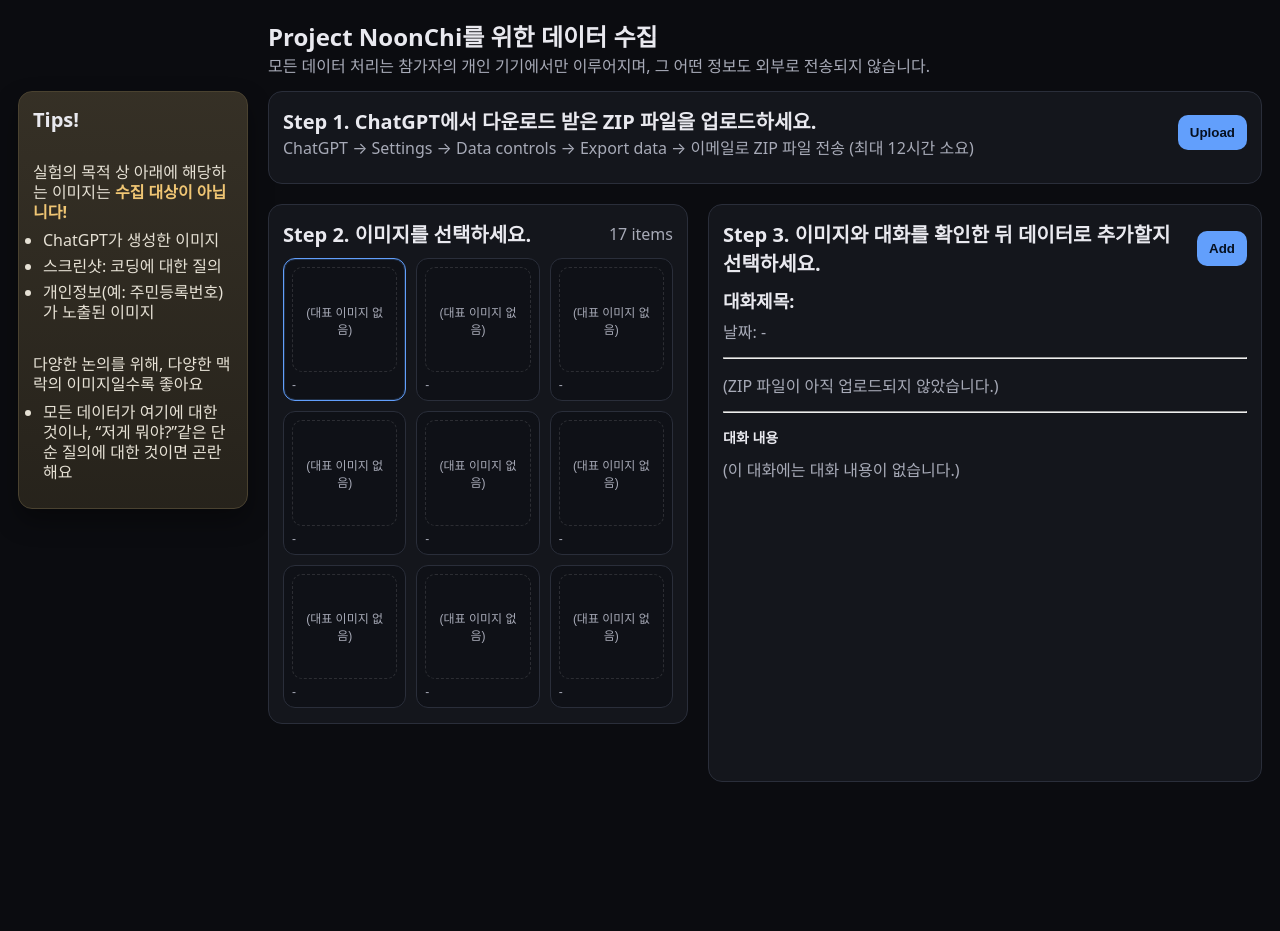
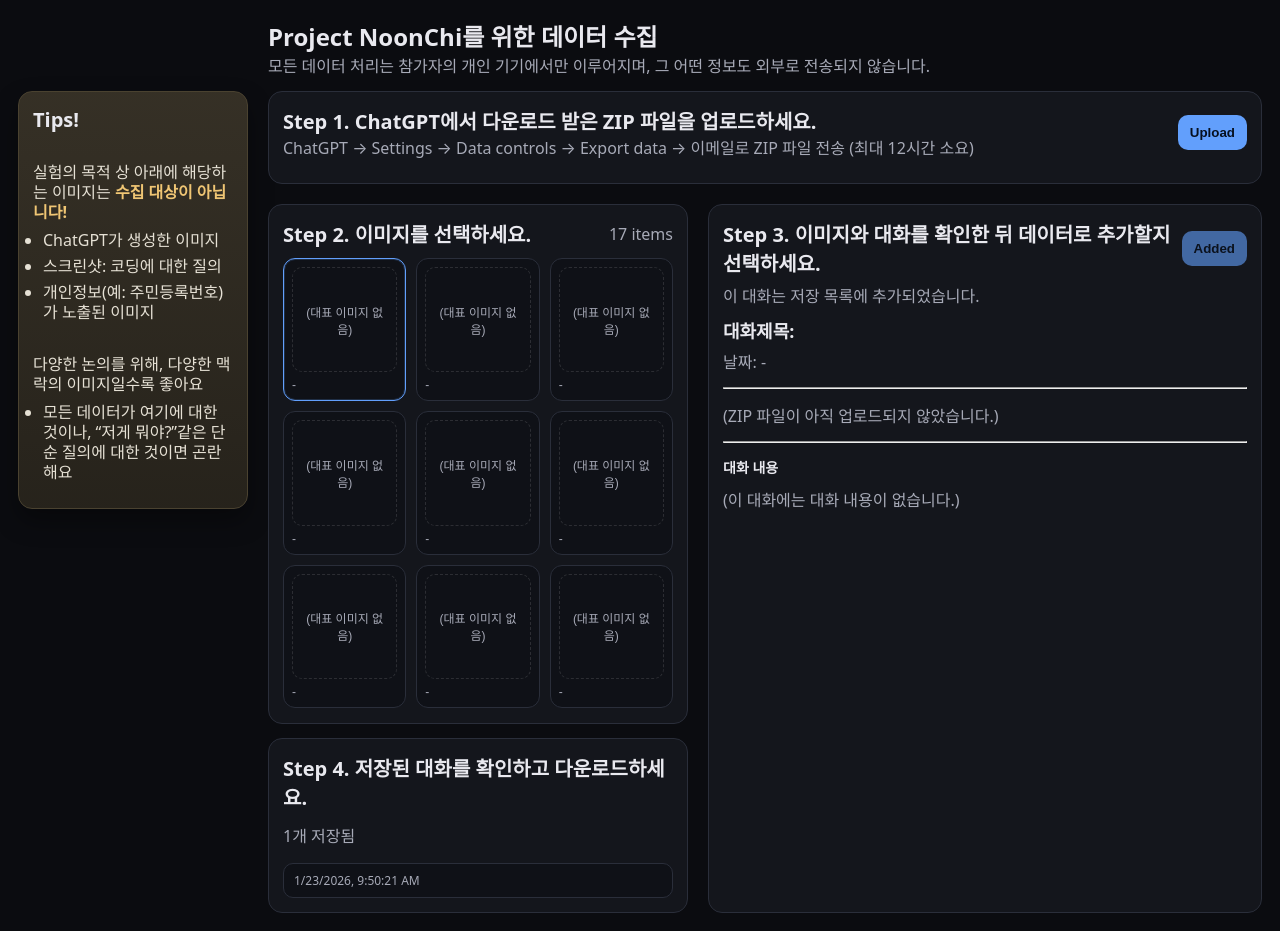
Before and after one commit to hyunaseo/GPTConversationLogVisualization, a React (Vite) app: page / in a window 1280 px wide. Both pictures are taken after a click on the button "Add". Before the commit the page ends 800 px from the top, so only its background shows below. Built offline with nearby package versions, Linux system fonts and the light colour scheme.

Commit message:
Add adding chat function

```diff
--- a/src/App.tsx
+++ b/src/App.tsx
@@ -1,6 +1,6 @@
 import * as React from "react";
 import "./styles.css";
-import type { Filters, ChatThread } from "./types";
+import type { Filters, ChatThread, SavedThread } from "./types";
 import { mockThreads } from "./lib/mock";
 import { ZipImport } from "./components/ZipImport";
 import { ThreadList } from "./components/ThreadList";
@@ -60,6 +60,23 @@
   const [jsonSummary, setJsonSummary] = React.useState<string>("");
 
   const [threads, setThreads] = React.useState<ChatThread[]>(mockThreads);
+  const [savedThreads, setSavedThreads] = React.useState<SavedThread[]>([]);
+
+  const addThreadToSaved = React.useCallback((thread: ChatThread) => {
+    setSavedThreads((prev) => {
+      if (prev.some((saved) => saved.id === thread.id)) return prev;
+      const snapshot: SavedThread = {
+        ...thread,
+        messages: thread.messages ? [...thread.messages] : undefined,
+        imageAssetPointers: thread.imageAssetPointers
+          ? [...thread.imageAssetPointers]
+          : undefined,
+        imagePaths: thread.imagePaths ? [...thread.imagePaths] : undefined,
+        savedAt: Date.now(),
+      };
+      return [snapshot, ...prev];
+    });
+  }, []);
 
   const filtered = React.useMemo(
     () => applyFilters(threads, filters, Boolean(zipEntries)),
@@ -77,6 +94,13 @@
     () => filtered.find((t) => t.id === selectedId) ?? null,
     [filtered, selectedId]
   );
+
+  const selectedIsSaved = React.useMemo(
+    () => (selected ? savedThreads.some((saved) => saved.id === selected.id) : false),
+    [savedThreads, selected]
+  );
+
+  const formatSavedAt = React.useCallback((ts: number) => new Date(ts).toLocaleString(), []);
 
   async function onZipSelected(file: File) {
     setZipFile(file);
@@ -223,10 +247,35 @@
             entries={zipEntries}
             imagesOnly={filters.imagesOnly}
           />
+        <div className="card savedCard">
+            <div className="title">Step 4. 저장된 대화를 확인하고 다운로드하세요.</div>
+            <div className="muted" style={{ marginTop: 6 }}>
+              {savedThreads.length}개 저장됨
+            </div>
+            {savedThreads.length > 0 ? (
+              <ul className="savedList">
+                {savedThreads.map((saved) => (
+                  <li key={saved.id} className="savedItem">
+                    <div className="savedTitle">{saved.title ?? "(untitled)"}</div>
+                    <div className="muted savedMeta">{formatSavedAt(saved.savedAt)}</div>
+                  </li>
+                ))}
+              </ul>
+            ) : (
+              <div className="muted" style={{ marginTop: 10 }}>
+                Step 3의 Add 버튼을 눌러 저장하세요.
+              </div>
+            )}
+          </div>
         </section>
 
         <section className="right">
-          <ThreadViewer thread={selected} entries={zipEntries} />
+          <ThreadViewer
+            thread={selected}
+            entries={zipEntries}
+            onAddThread={addThreadToSaved}
+            isAdded={selectedIsSaved}
+          />
         </section>
       </main>
     </div>
--- a/src/components/ThreadViewer.tsx
+++ b/src/components/ThreadViewer.tsx
@@ -116,9 +116,11 @@
 type Props = {
   thread: ChatThread | null;
   entries: ZipEntries | null;
+  onAddThread: (thread: ChatThread) => void;
+  isAdded: boolean;
 };
 
-export function ThreadViewer({ thread, entries }: Props) {
+export function ThreadViewer({ thread, entries, onAddThread, isAdded }: Props) {
   const [thumbUrls, setThumbUrls] = React.useState<Array<{ path: string; url: string }>>([]);
 
   // 썸네일 URL 생성/정리 (메모리 누수 방지)
@@ -166,10 +168,22 @@
     <div className="card" style={{ height: "100%" }}>
       <div className="row">
         <div className="title">Step 3. 이미지와 대화를 확인한 뒤 데이터로 추가할지 선택하세요.</div>
-        <button className="btn" type="button">
-          Add
+        <button
+          className="btn"
+          type="button"
+          onClick={() => onAddThread(thread)}
+          disabled={isAdded}
+          aria-pressed={isAdded}
+          title={isAdded ? "이미 추가된 대화입니다." : "현재 대화를 추가합니다."}
+        >
+          {isAdded ? "Added" : "Add"}
         </button>
       </div>
+    {isAdded ? (
+        <div className="muted" style={{ marginTop: 6 }}>
+          이 대화는 저장 목록에 추가되었습니다.
+        </div>
+      ) : null}
 
       {/* Header / Meta */}
       <div style={{ marginTop: 10 }}>
--- a/src/styles.css
+++ b/src/styles.css
@@ -86,6 +86,12 @@
   font-weight: 800;
   cursor: pointer;
 }
+
+.btn:disabled {
+  opacity: 0.6;
+  cursor: not-allowed;
+}
+
 
 .grid {
   margin-top: 10px;
@@ -342,3 +348,31 @@
 .conversationMeta {
   font-size: 11px;
 }
+
+.savedCard {
+  display: grid;
+  gap: 6px;
+}
+
+.savedList {
+  margin: 10px 0 0;
+  padding: 0;
+  list-style: none;
+  display: grid;
+  gap: 8px;
+}
+
+.savedItem {
+  border: 1px solid var(--border);
+  border-radius: 10px;
+  padding: 8px 10px;
+  background: #0f1117;
+}
+
+.savedTitle {
+  font-weight: 700;
+}
+
+.savedMeta {
+  font-size: 12px;
+}
--- a/src/types.ts
+++ b/src/types.ts
@@ -11,6 +11,11 @@
   imageAssetPointers?: string[]; // asset_pointer 리스트
   imagePaths?: string[]; // zip 내부 경로들 (png/jpg/webp)
 };
+
+export type SavedThread = ChatThread & {
+  savedAt: number;
+};
+
 
 export type ChatMessage = {
   id: string;
```
